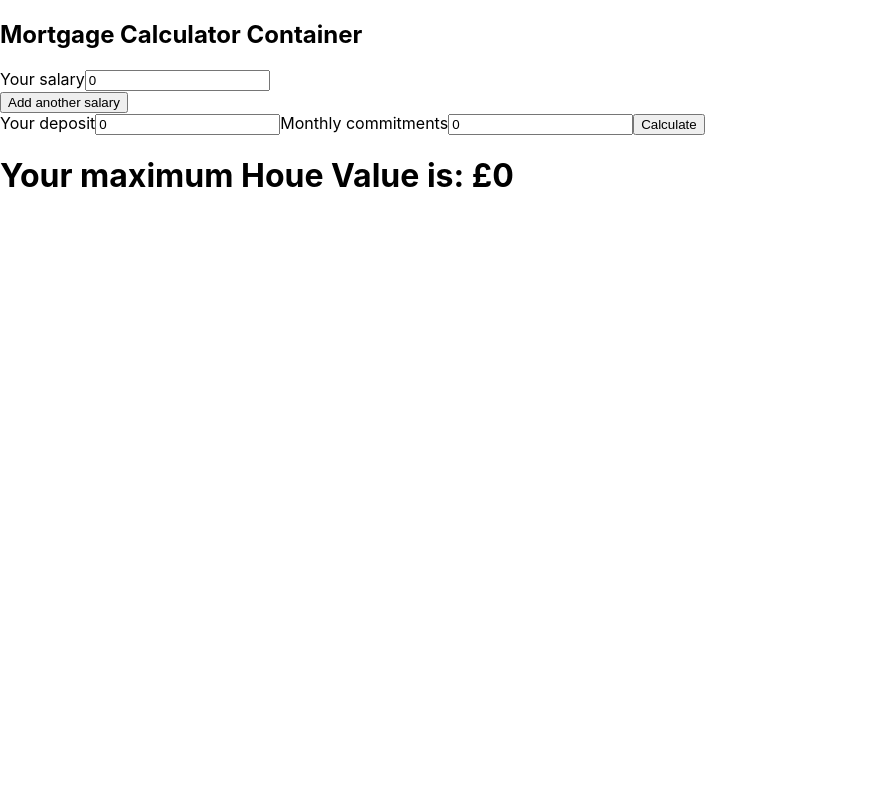
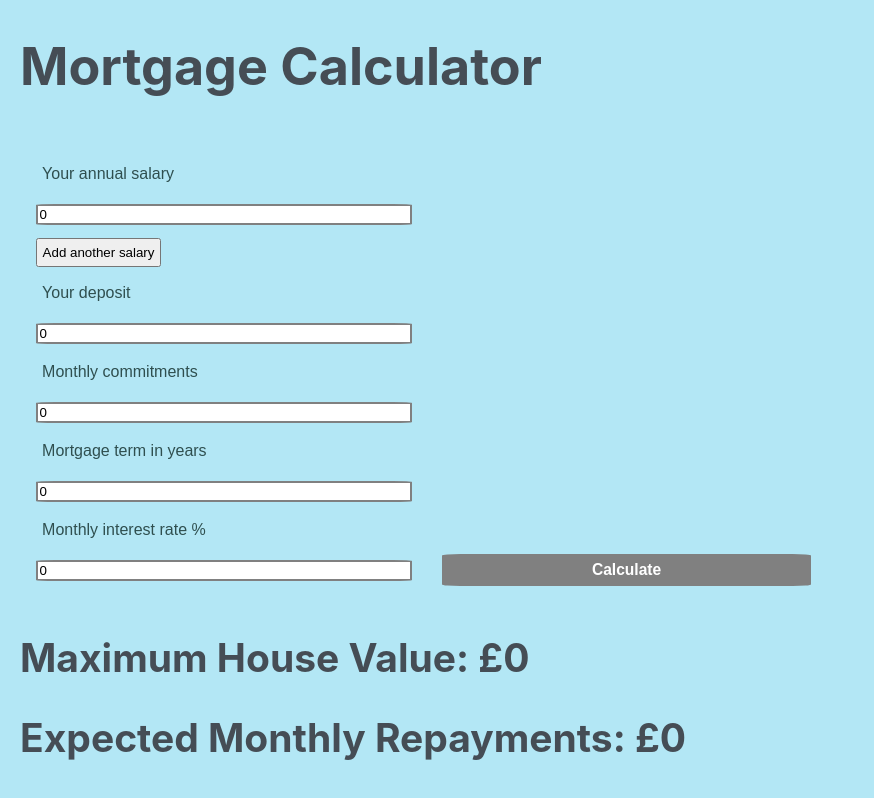
Before and after one commit to JaneHope607/lab--mortgage-calculator, a React (Create React App) app: page / in a window 1280 px wide. Shown: the whole page, without its empty margins (0-874 px from the left). Built offline with nearby package versions, Linux system fonts and the light colour scheme.

Commit message:
final commit

```diff
--- a/src/App.css
+++ b/src/App.css
@@ -1,10 +1,5 @@
 .App {
-  text-align: center;
-}
-
-.App-logo {
-  height: 40vmin;
-  pointer-events: none;
+  color: slategray;
 }
 
 @media (prefers-reduced-motion: no-preference) {
@@ -13,19 +8,60 @@
   }
 }
 
-.App-header {
-  background-color: #282c34;
-  min-height: 100vh;
+body, html {
+  background-color: #b3e7f5;
   display: flex;
   flex-direction: column;
-  align-items: center;
-  justify-content: center;
   font-size: calc(10px + 2vmin);
-  color: white;
+  color: rgb(69, 77, 85);
+  margin-left: 10px;
 }
 
 .App-link {
   color: #61dafb;
+}
+
+label {
+  display: block;
+  color: darkslategray;
+  font-family: 'Raleway', sans-serif;
+  font-size: 16px;
+  text-align: left;
+  font-weight: 500;
+  padding: .25rem;
+  margin-right: 15px;
+  margin-top: 10px;
+}
+
+input {
+  background-color: white;
+  border-radius: 5%;
+  border: 2px solid grey;
+  width: 30%;
+}
+
+form {
+    padding: .5em;
+    font-size: 1.2em;
+}
+
+
+header {
+  text-align: center;
+}
+
+button {
+  padding: 5px;
+  margin-top: 10px;
+}
+
+.calculate {
+  margin-left: 30px;
+  padding: 5px;
+  font-weight: bold;
+  font-size: .5em;
+  background-color: gray;
+  color: white;
 }
 
 @keyframes App-logo-spin {
--- a/src/components/Form.js
+++ b/src/components/Form.js
@@ -9,6 +9,8 @@ class Form extends Component {
             salary2: 0,
             deposit: 0,
             commitments: 0,
+            term: 0,
+            interest: 0.00,
             showing: false
         }
 
@@ -28,7 +30,9 @@ class Form extends Component {
         const salary2 = parseInt(this.state.salary2);
         const deposit = parseInt(this.state.deposit);
         const commitments = parseInt(this.state.commitments);
-        if (!salary || !deposit || !commitments) {
+        const interest = parseFloat(this.state.interest);
+        const term = parseInt(this.state.term);
+        if (!salary || !deposit || !commitments || !term) {
             return;
         }
 
@@ -36,7 +40,9 @@ class Form extends Component {
             salary,
             salary2,
             deposit,
-            commitments
+            commitments,
+            term,
+            interest
         })
 
         this.setState({
@@ -44,6 +50,8 @@ class Form extends Component {
             salary2: 0,
             deposit: 0,
             commitments: 0,
+            term: 0,
+            interest: 0.00
         });
     }
 
@@ -52,7 +60,7 @@ class Form extends Component {
 
         return (
           <form onSubmit={this.handleSubmit}>
-              <label name="salary">Your salary</label>
+              <label name="salary">Your annual salary</label>
               <input
                   type="number"
                   placeholder="Your salary"
@@ -95,7 +103,24 @@ class Form extends Component {
                   value={this.state.commitments}
                   onChange={this.handleChange}
               />
-              <input type="submit" value="Calculate"/>
+              <label>Mortgage term in years</label>
+              <input
+                  type="number"
+                  placeholder="Your mortgage term in years"
+                  name="term"
+                  value={this.state.term}
+                  onChange={this.handleChange}
+              />
+              <label>Monthly interest rate %</label>
+              <input
+                  type="number"
+                  placeholder="Your interest rate"
+                  name="interest"
+                  value={this.state.interest}
+                  onChange={this.handleChange}
+              />
+
+              <input className="calculate" type="submit" value="Calculate"/>
           </form>
         );
     }
--- a/src/components/Result.js
+++ b/src/components/Result.js
@@ -3,7 +3,8 @@ import React from 'react';
 const Result = (props) => {
     return (
         <>
-        <h1>Your maximum Houe Value is: £{props.results}</h1>
+        <h2>Maximum House Value: £{props.results}</h2>
+        <h2>Expected Monthly Repayments: £{props.repaymentResults}</h2>
         </>
     )
 }
--- a/src/containers/CalculatorContainer.js
+++ b/src/containers/CalculatorContainer.js
@@ -5,9 +5,9 @@ import Result from '../components/Result';
 class CalculatorContainer extends Component {
     constructor() {
         super();
-
         this.state = {
             results: 0,
+            repaymentResults: 0
         };
         this.handleFormSubmit = this.handleFormSubmit.bind(this);
     }
@@ -16,17 +16,35 @@ class CalculatorContainer extends Component {
         const updatedSalary = formData.salary + formData.salary2;
         const maxHouseValue = (updatedSalary * 3) + formData.deposit;
         const finalValue = maxHouseValue - formData.commitments;
+
+        // e.g 75,000 - £1 = £74,999
+        const outstandingDebt = finalValue - formData.deposit;
+
+        // e.g £75,000 / 30 years = £2500
+        const outstandingDebtDividedByTerm = outstandingDebt / formData.term;
+
+        // e.g 2.56% / 100 = 0.0256 <<  this was the problem because it wasn't floatParsed
+        const interestAmount = formData.interest / 100;
+
+        // e.g 0.0256 * £75,000 = £1920 + £2500 = £4420 < yearly
+        const yearPayment = (interestAmount * outstandingDebt) + outstandingDebtDividedByTerm;
+
+        // e.g £4420 / 12 = £368 monthly payments for the next 30 years m8
+        const finalPayments = yearPayment / 12;
+
         this.setState({
-            results: finalValue
+            results: finalValue,
+            repaymentResults: finalPayments
         });
     }
 
     render(){
         return(
-            <div>
-                <h2>Mortgage Calculator Container</h2>
+            <div className="calculator-container">
+                <h1 className="header">Mortgage Calculator</h1>
                 <Form onFormSubmit={this.handleFormSubmit} />
-                <Result results={this.state.results}/>
+                <Result results={this.state.results} repaymentResults={this.state.repaymentResults}/>
+
             </div>
         );
     }
```
